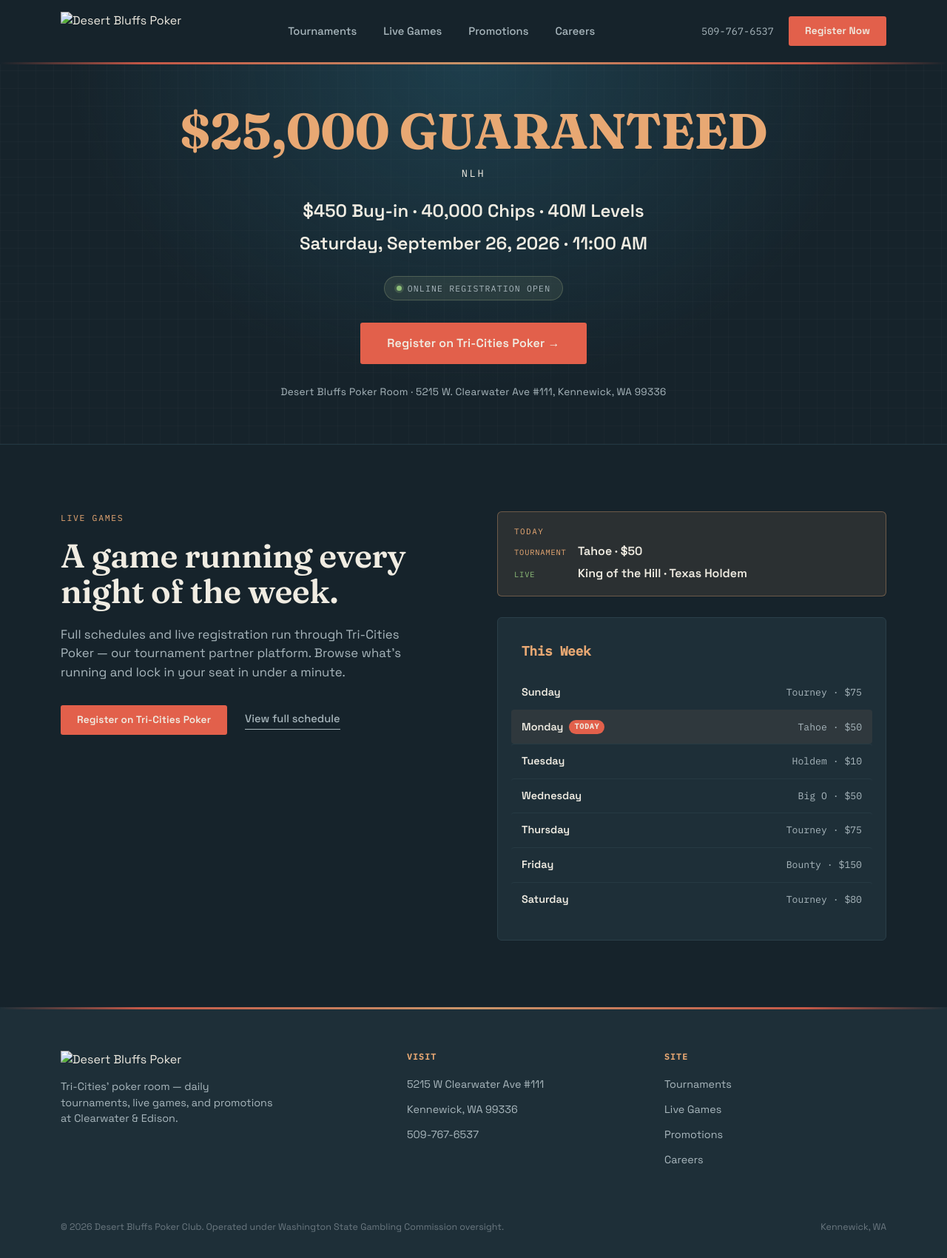
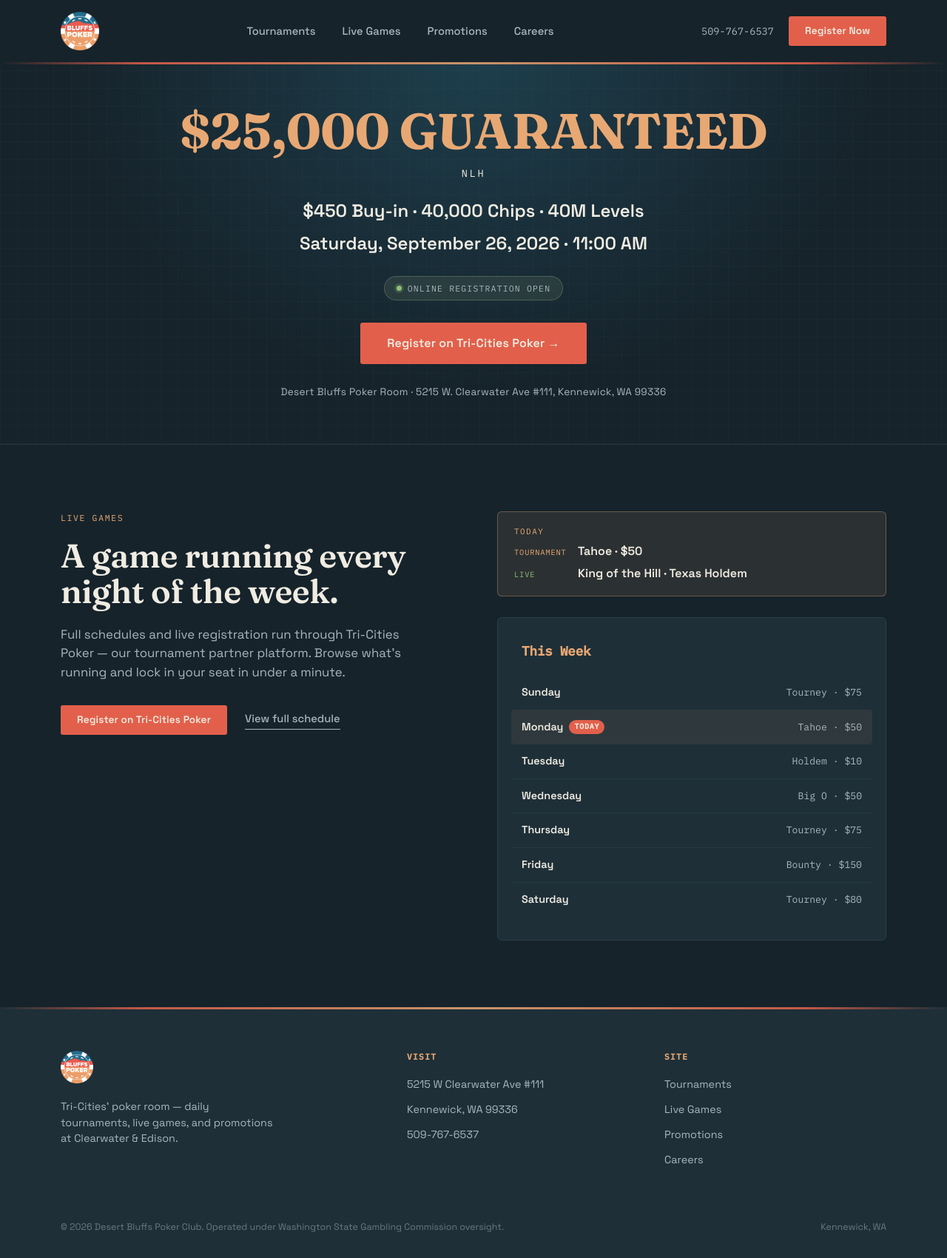
Before and after one commit to heycpj/Desert-Bluffs-Website, a plain HTML site: page index.html in a window 1280 px wide. Shown: the whole page at 74% size. Drawn offline with Linux system fonts and the light colour scheme.

Commit message:
Add files via upload

```diff
--- a/index.html
+++ b/index.html
@@ -335,7 +335,7 @@
 
 <header>
   <div class="nav-wrap">
-    <a href="/" class="logo"><img src="assets/logo.png" alt="Desert Bluffs Poker"></a>
+    <a href="/" class="logo"><img src="logo.png" alt="Desert Bluffs Poker"></a>
     <nav>
       <ul>
         <li><a href="/tournaments.html">Tournaments</a></li>
@@ -395,7 +395,7 @@
   <div class="horizon"></div>
   <div class="footer-wrap">
     <div class="footer-brand">
-      <img src="assets/logo.png" alt="Desert Bluffs Poker">
+      <img src="logo.png" alt="Desert Bluffs Poker">
       <p>Tri-Cities' poker room — daily tournaments, live games, and promotions at Clearwater &amp; Edison.</p>
     </div>
     <div class="footer-col">
```
